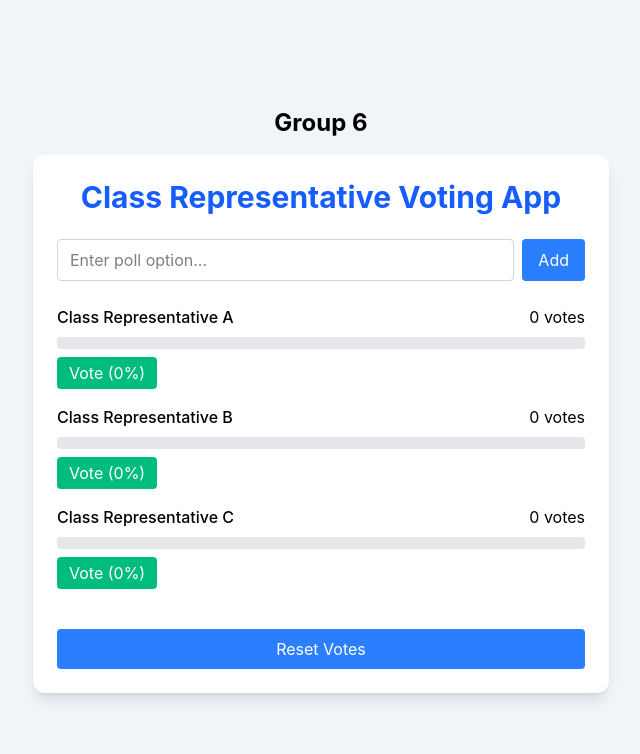
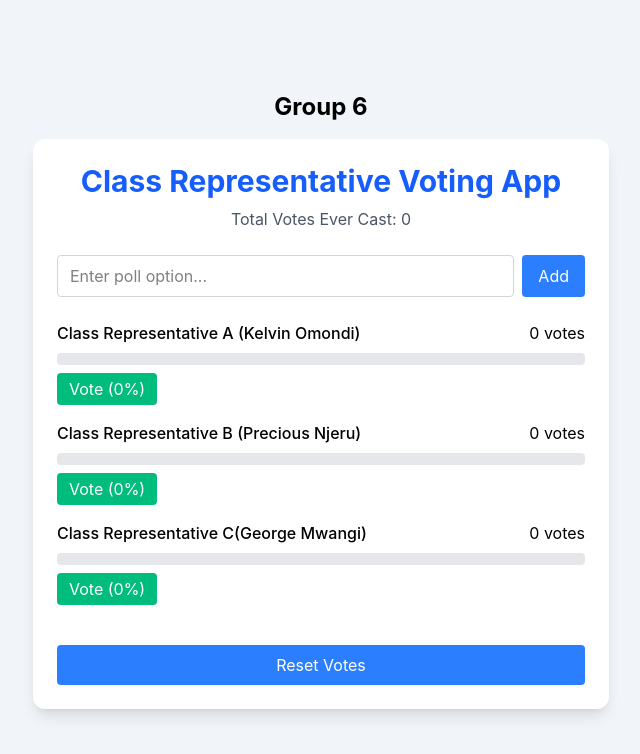
Before and after one commit to EzraKipyego/Voting_App, a React (Vite) app: page / in a window 1280 px wide. Shown: the top 754 px of the page, without its empty margins (319-959 px from the left). Built offline with nearby package versions, Linux system fonts and the light colour scheme.

Commit message:
Modified to prevent existing poll option

```diff
--- a/src/App.jsx
+++ b/src/App.jsx
@@ -8,9 +8,9 @@ function App() {
     return saved
       ? JSON.parse(saved)
       : [
-          { id: 1, text: "Class Representative A", votes: 0 },
-          { id: 2, text: "Class Representative B", votes: 0 },
-          { id: 3, text: "Class Representative C", votes: 0 },
+          { id: 1, text: "Class Representative A (Kelvin Omondi)", votes: 0 },
+          { id: 2, text: "Class Representative B (Precious Njeru)", votes: 0 },
+          { id: 3, text: "Class Representative C(George Mwangi)", votes: 0 },
         ];
   });
 
@@ -18,17 +18,33 @@ function App() {
     return JSON.parse(localStorage.getItem("hasVoted")) || false;
   });
 
+  // Tracks all the  votes
+  const [voteHistory, setVoteHistory] = useState(() => {
+    return JSON.parse(localStorage.getItem("voteHistory")) || 0;
+  });
+
   useEffect(() => {
     localStorage.setItem("pollOptions", JSON.stringify(options));
     localStorage.setItem("hasVoted", JSON.stringify(hasVoted));
-  }, [options, hasVoted]);
+    localStorage.setItem("voteHistory", JSON.stringify(voteHistory));
+  }, [options, hasVoted, voteHistory]);
 
   const addOption = (text) => {
     if (!text.trim()) return;
 
+    // Prevent duplicate poll options (case-insensitive)
+    const exists = options.some(
+      (opt) => opt.text.toLowerCase() === text.trim().toLowerCase()
+    );
+
+    if (exists) {
+      alert("This poll option already exists!");
+      return;
+    }
+
     const newOption = {
       id: Date.now(),
-      text,
+      text: text.trim(),
       votes: 0,
     };
 
@@ -44,6 +60,9 @@ function App() {
 
     setOptions(updated);
     setHasVoted(true);
+
+
+    setVoteHistory(voteHistory + 1);
   };
 
   const resetVotes = () => {
@@ -60,15 +79,18 @@ function App() {
   const totalVotes = options.reduce((sum, opt) => sum + opt.votes, 0);
 
   return (
+    <div className="min-h-screen bg-slate-100 flex flex-col justify-center items-center p-4">
+      <h1 className="text-2xl font-bold mb-4">Group 6</h1>
 
-    <div className="min-h-screen bg-slate-100 flex flex-col justify-center items-center p-4">
-  <h1 className="text-2xl font-bold mb-4">Group 6</h1>
-
-  <div className="w-full max-w-xl bg-white shadow-lg rounded-xl p-6">
-
-        <h1 className="text-3xl font-bold text-center text-blue-600 mb-6">
+      <div className="w-full max-w-xl bg-white shadow-lg rounded-xl p-6">
+        <h1 className="text-3xl font-bold text-center text-blue-600 mb-2">
           Class Representative Voting App
         </h1>
+
+        {/* Historical Vote Tracking */}
+        <p className="text-center text-gray-600 mb-6">
+          Total Votes Ever Cast: {voteHistory}
+        </p>
 
         <PollForm addOption={addOption} />
 
@@ -85,7 +107,6 @@ function App() {
         >
           Reset Votes
         </button>
-
       </div>
     </div>
   );
```
